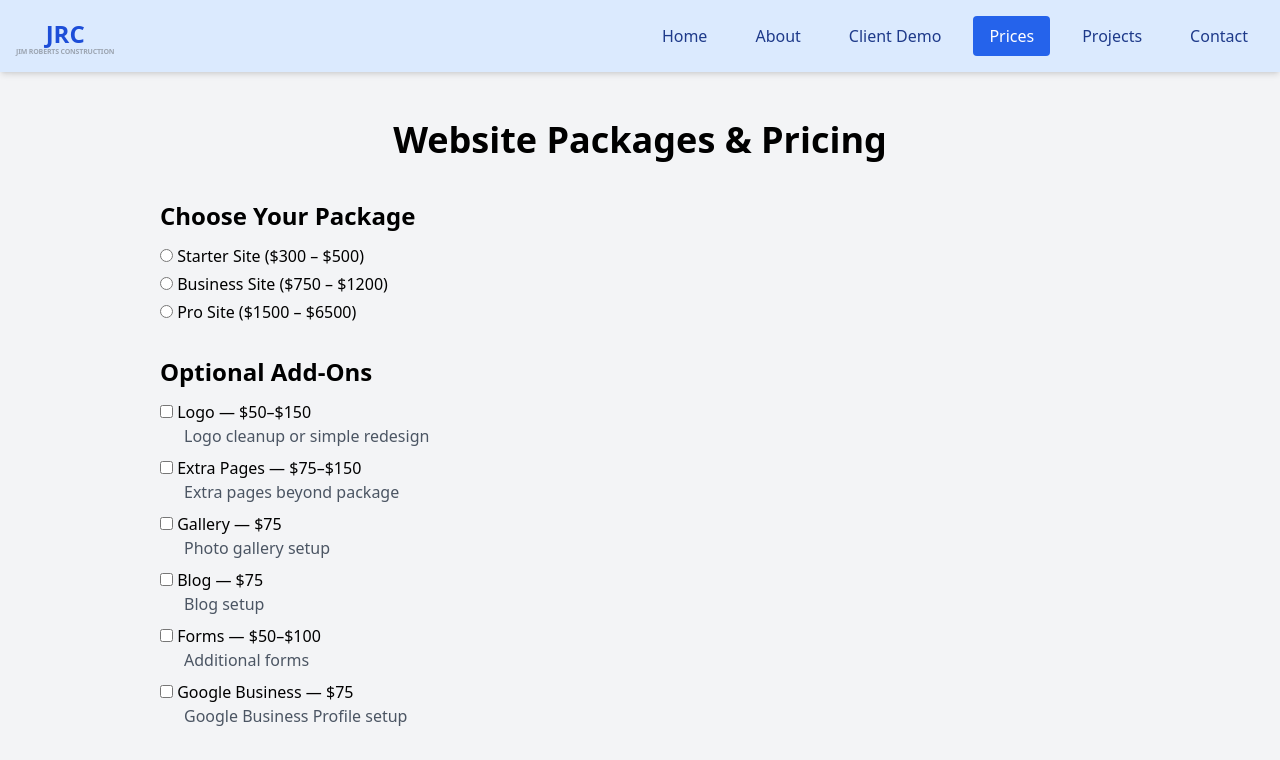
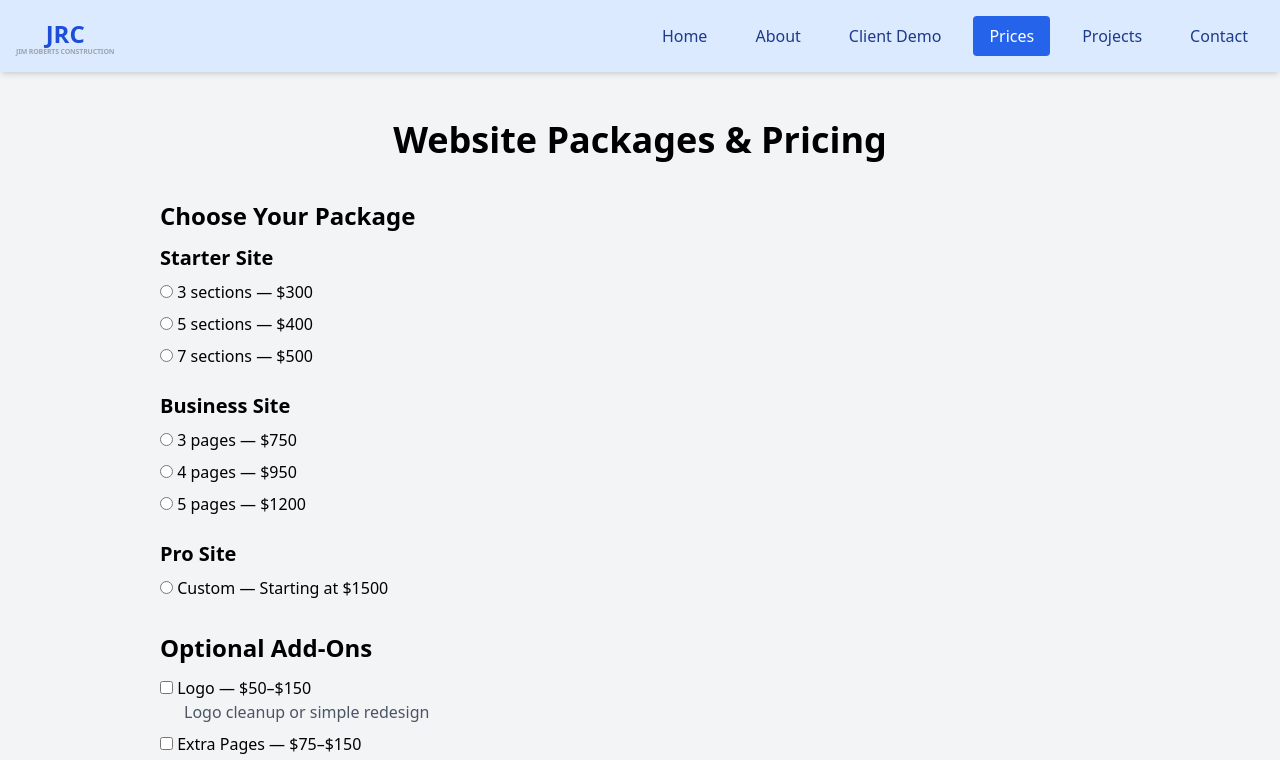
Before and after one commit to james3roberts/personal-site, a React (Vite) app: page /prices in a window 1280 px wide. Shown: the top 760 px of the page. Built offline with nearby package versions, Linux system fonts and the light colour scheme.

Commit message:
changed the pricing page to be more descriptive

```diff
--- a/src/pages/Prices.jsx
+++ b/src/pages/Prices.jsx
@@ -3,6 +3,7 @@ import { useNavigate } from "react-router-dom";
 
 export default function Prices() {
   const [packageType, setPackageType] = useState("");
+  const [packageOption, setPackageOption] = useState("");
   const [addons, setAddons] = useState([]);
   const [maintenance, setMaintenance] = useState("");
   const [isModalOpen, setIsModalOpen] = useState(false);
@@ -10,9 +11,25 @@ export default function Prices() {
 
   // ------- Prices -------
   const packagePrices = {
-    starter: [300, 500],
-    business: [750, 1200],
-    pro: [1500, 6500],
+    starter: {
+      options: {
+        "3 sections": 300,
+        "5 sections": 400,
+        "7 sections": 500,
+      },
+    },
+    business: {
+      options: {
+        "3 pages": 750,
+        "4 pages": 950,
+        "5 pages": 1200,
+      },
+    },
+    pro: {
+      options: {
+        Custom: 1500,
+      },
+    },
   };
 
   const addonPrices = {
@@ -46,9 +63,10 @@ export default function Prices() {
     let min = 0;
     let max = 0;
 
-    if (packageType) {
-      min += packagePrices[packageType][0];
-      max += packagePrices[packageType][1];
+    if (packageType && packageOption) {
+      const packagePrice = packagePrices[packageType].options[packageOption];
+      min += packagePrice;
+      max += packagePrice;
     }
 
     addons.forEach((addon) => {
@@ -87,17 +105,32 @@ export default function Prices() {
       {/* Package selection */}
       <div className="mb-8">
         <h2 className="text-2xl font-semibold mb-3">Choose Your Package</h2>
+
         {Object.keys(packagePrices).map((pkg) => (
-          <label key={pkg} className="block mb-1">
-            <input
-              type="radio"
-              name="package"
-              value={pkg}
-              onChange={() => setPackageType(pkg)}
-            />{" "}
-            {pkg.charAt(0).toUpperCase() + pkg.slice(1)} Site ($
-            {packagePrices[pkg][0]} – ${packagePrices[pkg][1]})
-          </label>
+          <div key={pkg} className="mb-6">
+            <h3 className="text-xl font-semibold capitalize mb-2">
+              {pkg} Site
+            </h3>
+
+            {Object.entries(packagePrices[pkg].options).map(
+              ([option, price]) => (
+                <label key={option} className="block mb-2">
+                  <input
+                    type="radio"
+                    name="package"
+                    value={`${pkg}-${option}`}
+                    checked={packageType === pkg && packageOption === option}
+                    onChange={() => {
+                      setPackageType(pkg);
+                      setPackageOption(option);
+                    }}
+                  />{" "}
+                  {option} —{" "}
+                  {pkg === "pro" ? `Starting at $${price}` : `$${price}`}
+                </label>
+              ),
+            )}
+          </div>
         ))}
       </div>
 
```
